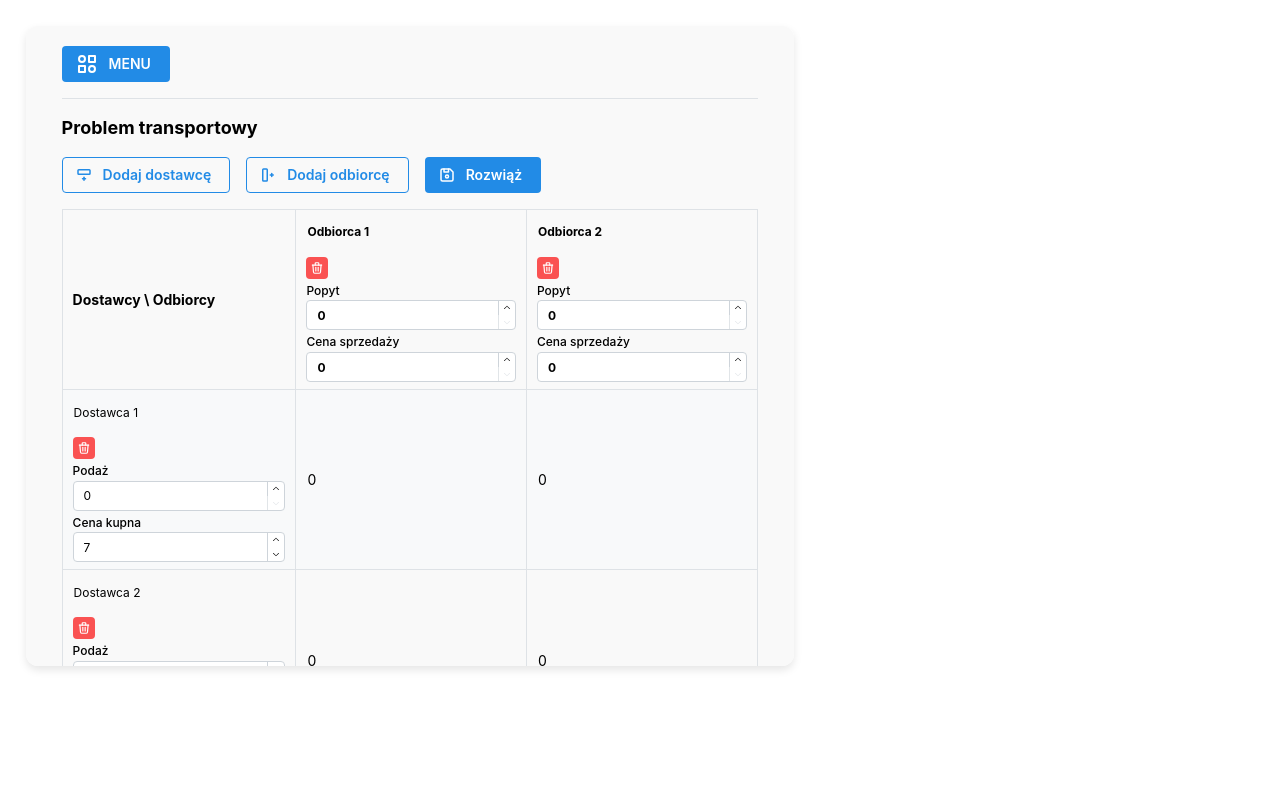
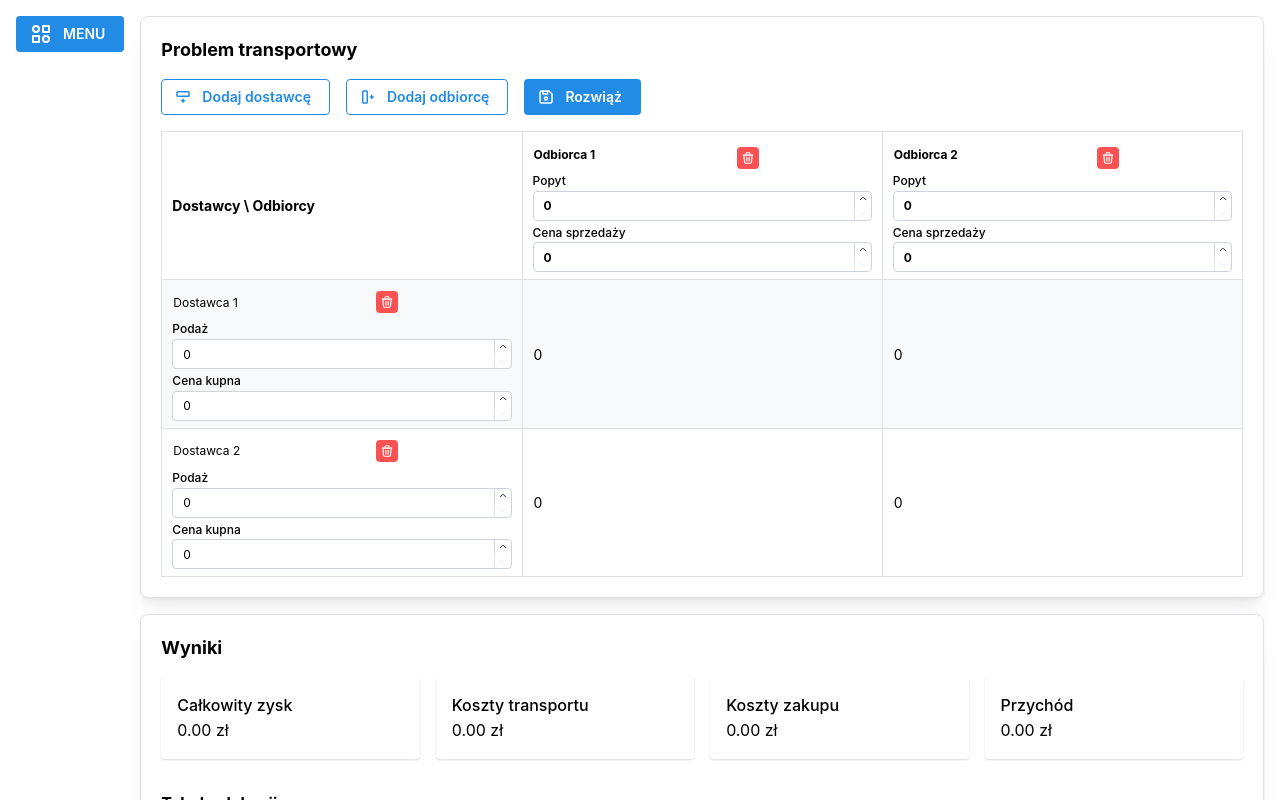
Before and after one commit to VVoytech/logistics-web-app, a React (Vite) app in the folder boil-project/: page /intermediary in a window 1280 px wide. Both pictures are taken after a click on the button "Rozwiąż". Shown: the top 800 px of the page. Built offline with nearby package versions, Linux system fonts and the light colour scheme.

Commit message:
Results display added

```diff
--- a/boil-project/src/features/intermediary/IntermediaryForm.tsx
+++ b/boil-project/src/features/intermediary/IntermediaryForm.tsx
@@ -2,7 +2,6 @@ import {
     Button,
     Card,
     Container,
-    Divider,
     Menu,
     Table,
     TextInput,
@@ -10,6 +9,9 @@ import {
     Group,
     Title,
     NumberInput,
+    Paper,
+    Text,
+    SimpleGrid,
 } from "@mantine/core";
 import {
     IconCategory2,
@@ -47,6 +49,16 @@ interface TransportSolution {
     supply: number[];
     demand: number[];
 }
+
+interface SolutionResults {
+    totalProfit?: number;
+    transportCosts?: number;
+    purchaseCosts?: number;
+    income?: number;
+    unitProfitMatrix?: number[][];
+    allocation?: number[][];
+}
+
 export const IntermediaryForm = () => {
     const navigate = useNavigate();
 
@@ -57,7 +69,7 @@ export const IntermediaryForm = () => {
                 id: 1,
                 name: "Dostawca 1",
                 supply: 0,
-                purchasePrice: 7,
+                purchasePrice: 0,
                 transportCosts: {
                     "Odbiorca 1": 0,
                     "Odbiorca 2": 0
@@ -87,6 +99,8 @@ export const IntermediaryForm = () => {
             }
         ]
     });
+
+    const [results, setResults] = useState<SolutionResults>({});
 
     const handleHome = () => navigate("/");
     const handlePost = () => navigate("/cpmpost");
@@ -198,7 +212,6 @@ export const IntermediaryForm = () => {
         });
     };
 
-
     const solveTransportProblem = () => {
         const result = proccesDataForCalculating(data);
         const unitProfitMatrix = unitProfitCalculator(result.transportCostsMatrix, result.purchaseCosts, result.sellingPrices);
@@ -231,9 +244,7 @@ export const IntermediaryForm = () => {
         let isOptimal = false;
 
         while (iteration <= 10 && !isOptimal) {
-
             const { alpha, beta } = calculateDualVariables(currentSolution);
-
             isOptimal = checkOptimality(currentSolution, alpha, beta);
 
             if (!isOptimal) {
@@ -243,13 +254,22 @@ export const IntermediaryForm = () => {
                 break;
             }
         }
+
+        const newResults: SolutionResults = {
+            totalProfit: calculateTotalProfit(unitProfitMatrix, currentSolution.allocation),
+            transportCosts: calculateTransportCosts(result.transportCostsMatrix, currentSolution.allocation, unitProfitMatrix),
+            purchaseCosts: calculatePurchaseCosts(result.purchaseCosts, currentSolution.allocation, unitProfitMatrix),
+            income: calculateIncome(result.sellingPrices, currentSolution.allocation, unitProfitMatrix),
+            allocation: currentSolution.allocation,
+            unitProfitMatrix: unitProfitMatrix
+        };
+
         console.log(unitProfitMatrix);
         console.log(currentSolution.allocation);
-        calculateTotalProfit(unitProfitMatrix, currentSolution.allocation);
-        calculateTransportCosts(result.transportCostsMatrix, currentSolution.allocation, unitProfitMatrix);
-        calculatePurchaseCosts(result.purchaseCosts, currentSolution.allocation, unitProfitMatrix);
-        calculateIncome(result.sellingPrices, currentSolution.allocation, unitProfitMatrix);
+
+        setResults(newResults);
     };
+
     const optimizeSolution = (solution: TransportSolution, alpha: number[], beta: number[]) => {
         const { allocation, profits } = solution;
         const numSuppliers = allocation.length;
@@ -277,13 +297,11 @@ export const IntermediaryForm = () => {
             return solution;
         }
 
-
         // 2. Znajdź pętlę dla wybranej zmiennej
         const loop = findLoop(allocation, enteringRow, enteringCol);
         if (!loop) {
             return solution;
         }
-
 
         // 3. Przeprowadź realokację
         const newAllocation = reallocateAlongLoop(allocation, loop);
@@ -302,7 +320,6 @@ export const IntermediaryForm = () => {
         const numRows = allocation.length;
         const numCols = allocation[0].length;
         const loop = [{ row: startRow, col: startCol }];
-
 
         // Przykład uproszczony - szukamy wiersza i kolumny z komórkami bazowymi
         for (let i = 0; i < numRows; i++) {
@@ -334,7 +351,6 @@ export const IntermediaryForm = () => {
             minAmount = Math.min(minAmount, newAllocation[row][col]);
         }
 
-
         // Przeprowadź realokację
         for (let i = 0; i < loop.length; i++) {
             const { row, col } = loop[i];
@@ -347,7 +363,6 @@ export const IntermediaryForm = () => {
 
         return newAllocation;
     };
-
 
     const checkOptimality = (solution: TransportSolution, alpha: number[], beta: number[]) => {
         let isOptimal = true;
@@ -365,50 +380,55 @@ export const IntermediaryForm = () => {
 
         return isOptimal;
     };
-    const calculateTotalProfit=(unitProfitMatrix:number[][],allocation:number[][] )=> {
+
+    const calculateTotalProfit = (unitProfitMatrix: number[][], allocation: number[][]) => {
         let totalProfit = 0;
         for (let i = 0; i < unitProfitMatrix.length; i++) {
-            for (let j = 0; j < unitProfitMatrix.length; j++) {
-                if(unitProfitMatrix[i][j]!==0) {
-                    totalProfit+=unitProfitMatrix[i][j]*allocation[i][j];
+            for (let j = 0; j < unitProfitMatrix[i].length; j++) {
+                if (unitProfitMatrix[i][j] !== 0) {
+                    totalProfit += unitProfitMatrix[i][j] * allocation[i][j];
                 }
             }
         }
-        console.log("Zysk: "+totalProfit);
-    }
-    const calculateTransportCosts =(transportCostsMatrix:number[][],allocation:number[][],unitProfitMatrix:number[][])=>{
-       let totalTransportCosts =0;
+        return totalProfit;
+    };
+
+    const calculateTransportCosts = (transportCostsMatrix: number[][], allocation: number[][], unitProfitMatrix: number[][]) => {
+        let totalTransportCosts = 0;
         for (let i = 0; i < unitProfitMatrix.length; i++) {
-            for (let j = 0; j < unitProfitMatrix.length; j++) {
-                if(unitProfitMatrix[i][j]!==0) {
-                    totalTransportCosts+=allocation[i][j]*transportCostsMatrix[i][j];
+            for (let j = 0; j < unitProfitMatrix[i].length; j++) {
+                if (unitProfitMatrix[i][j] !== 0) {
+                    totalTransportCosts += allocation[i][j] * transportCostsMatrix[i][j];
                 }
             }
         }
-        console.log("Koszty transportu: "+totalTransportCosts);
-    }
-    const calculatePurchaseCosts =(purchaseCosts:number[],allocation:number[][],unitProfitMatrix:number[][])=> {
-        let totalPurchaseCosts =0;
+        return totalTransportCosts;
+    };
+
+    const calculatePurchaseCosts = (purchaseCosts: number[], allocation: number[][], unitProfitMatrix: number[][]) => {
+        let totalPurchaseCosts = 0;
         for (let i = 0; i < unitProfitMatrix.length; i++) {
-            for (let j = 0; j < unitProfitMatrix.length; j++) {
-                if(unitProfitMatrix[i][j]!==0) {
-                    totalPurchaseCosts+=allocation[i][j]*purchaseCosts[i];
+            for (let j = 0; j < unitProfitMatrix[i].length; j++) {
+                if (unitProfitMatrix[i][j] !== 0) {
+                    totalPurchaseCosts += allocation[i][j] * purchaseCosts[i];
                 }
             }
         }
-        console.log("Koszty zakupu: "+totalPurchaseCosts);
-    }
-    const calculateIncome =(sellingPrices:number[],allocation:number[][],unitProfitMatrix:number[][])=> {
-        let income =0;
+        return totalPurchaseCosts;
+    };
+
+    const calculateIncome = (sellingPrices: number[], allocation: number[][], unitProfitMatrix: number[][]) => {
+        let income = 0;
         for (let i = 0; i < unitProfitMatrix.length; i++) {
-            for (let j = 0; j < unitProfitMatrix.length; j++) {
-                if(unitProfitMatrix[i][j]!==0) {
-                    income+=allocation[i][j]*sellingPrices[j];
+            for (let j = 0; j < unitProfitMatrix[i].length; j++) {
+                if (unitProfitMatrix[i][j] !== 0) {
+                    income += allocation[i][j] * sellingPrices[j];
                 }
             }
         }
-        console.log("Income: "+income);
-    }
+        return income;
+    };
+
     const calculateDualVariables = (solution: TransportSolution) => {
         const { allocation, profits } = solution;
         const numSuppliers = allocation.length;
@@ -442,6 +462,7 @@ export const IntermediaryForm = () => {
 
         return { alpha, beta };
     };
+
     const calculatePotentialPath = (unitProfitMatrix: number[][], supply: number[], demand: number[]) => {
         const remainingSupply = [...supply];
         const remainingDemand = [...demand];
@@ -477,25 +498,26 @@ export const IntermediaryForm = () => {
         }
 
         return allocation;
-    }
-    const unitProfitCalculator = (transportCostsMatrix: number[][], purchaseCosts: number[], sellingPrices:number[]  ) => {
+    };
+
+    const unitProfitCalculator = (transportCostsMatrix: number[][], purchaseCosts: number[], sellingPrices: number[]) => {
         const unitProfitMatrix: number[][] = transportCostsMatrix.map(row =>
             new Array(row.length).fill(0)
         );
         for (let i = 0; i < transportCostsMatrix.length; i++) {
             for (let j = 0; j < transportCostsMatrix[i].length; j++) {
-                unitProfitMatrix[i][j] = sellingPrices[j]-purchaseCosts[i]-transportCostsMatrix[i][j];
+                unitProfitMatrix[i][j] = sellingPrices[j] - purchaseCosts[i] - transportCostsMatrix[i][j];
             }
         }
         return unitProfitMatrix;
+    };
 
-    }
-    const proccesDataForCalculating =(data:TransportProblemData)=>{
+    const proccesDataForCalculating = (data: TransportProblemData) => {
         const transportCostsMatrix: number[][] = [];
 
         data.suppliers.forEach((supplier) => {
             const row = data.customers.map(customer => {
-                const customerKey =  customer.name;
+                const customerKey = customer.name;
                 return supplier.transportCosts[customerKey];
             });
 
@@ -503,13 +525,9 @@ export const IntermediaryForm = () => {
         });
 
         const supplyArray = data.suppliers.map(supplier => supplier.supply);
-
         const demandArray = data.customers.map(customer => customer.demand);
-
         const purchaseCostsArray = data.suppliers.map(supplier => supplier.purchasePrice);
-
         const sellingPricesArray = data.customers.map(customer => customer.sellingPrice || 0);
-
 
         return {
             supply: supplyArray,
@@ -518,23 +536,12 @@ export const IntermediaryForm = () => {
             sellingPrices: sellingPricesArray,
             transportCostsMatrix: transportCostsMatrix,
         };
-    }
+    };
+
     return (
-        <div style={{ display: "flex", flexDirection: "column", gap: "2vw", padding: "2vw" }}>
-            <div style={{ display: "flex", gap: "2vw", width: "100%" }}>
-                <Card
-                    shadow="md"
-                    style={{
-                        width: "60vw",
-                        height: "80vh",
-                        overflowY: "auto",
-                        padding: "20px",
-                        borderRadius: "12px",
-                        backgroundColor: "#f9f9f9",
-                        boxShadow: "0 4px 8px rgba(0, 0, 0, 0.1)",
-                    }}
-                >
-                    <Container>
+        <Container fluid p="md">
+            <Group align="flex-start" gap="md">
+                {/* Menu po lewej stronie */}
                 <Menu shadow="md" width={200}>
                     <Menu.Target>
                         <Button leftSection={<IconCategory2 />}>MENU</Button>
@@ -552,8 +559,9 @@ export const IntermediaryForm = () => {
                     </Menu.Dropdown>
                 </Menu>
 
-                        <Divider my="md" />
-
+                {/* Główna zawartość */}
+                <div style={{ flex: 1 }}>
+                    <Card shadow="md" p="lg" radius="md" withBorder>
                         <Title order={4} mb="md">Problem transportowy</Title>
 
                         <Group mb="md">
@@ -563,7 +571,12 @@ export const IntermediaryForm = () => {
                             <Button leftSection={<IconColumnInsertRight size={18} />} onClick={addCustomer} variant="outline">
                                 Dodaj odbiorcę
                             </Button>
-                            <Button leftSection={<IconDeviceFloppy size={18} />} onClick={solveTransportProblem} variant="filled" color="blue">
+                            <Button
+                                leftSection={<IconDeviceFloppy size={18} />}
+                                onClick={solveTransportProblem}
+                                variant="filled"
+                                color="blue"
+                            >
                                 Rozwiąż
                             </Button>
                         </Group>
@@ -648,14 +661,85 @@ export const IntermediaryForm = () => {
                                                 />
                                             </Table.Td>
                                         ))}
-
                                     </Table.Tr>
                                 ))}
                             </Table.Tbody>
                         </Table>
+                    </Card>
+
+                    {/* Sekcja wyników */}
+                    {results.totalProfit !== undefined && (
+                        <Card shadow="md" p="lg" radius="md" withBorder mt="md">
+                            <Title order={4} mb="md">Wyniki</Title>
+                            <SimpleGrid cols={4}>
+                                <Paper p="md" shadow="xs">
+                                    <Text fw={500}>Całkowity zysk</Text>
+                                    <Text>{results.totalProfit.toFixed(2)} zł</Text>
+                                </Paper>
+                                <Paper p="md" shadow="xs">
+                                    <Text fw={500}>Koszty transportu</Text>
+                                    <Text>{results.transportCosts?.toFixed(2)} zł</Text>
+                                </Paper>
+                                <Paper p="md" shadow="xs">
+                                    <Text fw={500}>Koszty zakupu</Text>
+                                    <Text>{results.purchaseCosts?.toFixed(2)} zł</Text>
+                                </Paper>
+                                <Paper p="md" shadow="xs">
+                                    <Text fw={500}>Przychód</Text>
+                                    <Text>{results.income?.toFixed(2)} zł</Text>
+                                </Paper>
+                            </SimpleGrid>
+
+                            {/* Tabela alokacji (pomniejszona o ostatni wiersz i kolumnę) */}
+                            <Title order={5} mt="xl" mb="sm">Tabela alokacji</Title>
+                            <Table striped highlightOnHover withTableBorder withColumnBorders mb="xl">
+                                <Table.Thead>
+                                    <Table.Tr>
+                                        <Table.Th>Dostawca \ Odbiorca</Table.Th>
+                                        {data.customers.map((customer, idx) => (
+                                            <Table.Th key={idx}>{customer.name}</Table.Th>
+                                        ))}
+                                    </Table.Tr>
+                                </Table.Thead>
+                                <Table.Tbody>
+                                    {results.allocation?.slice(0, -1).map((row, i) => (
+                                        <Table.Tr key={i}>
+                                            <Table.Td>{data.suppliers[i]?.name || `Dostawca ${i+1}`}</Table.Td>
+                                            {row.slice(0, -1).map((cell, j) => (
+                                                <Table.Td key={j}>{cell}</Table.Td>
+                                            ))}
+                                        </Table.Tr>
+                                    ))}
+                                </Table.Tbody>
+                            </Table>
+
+                            {/* Tabela zysków jednostkowych (pomniejszona o ostatni wiersz i kolumnę) */}
+                            <Title order={5} mt="xl" mb="sm">Tabela zysków jednostkowych</Title>
+                            <Table striped highlightOnHover withTableBorder withColumnBorders>
+                                <Table.Thead>
+                                    <Table.Tr>
+                                        <Table.Th>Dostawca \ Odbiorca</Table.Th>
+                                        {data.customers.map((customer, idx) => (
+                                            <Table.Th key={idx}>{customer.name}</Table.Th>
+                                        ))}
+                                    </Table.Tr>
+                                </Table.Thead>
+                                <Table.Tbody>
+                                    {results.unitProfitMatrix?.slice(0, -1).map((row, i) => (
+                                        <Table.Tr key={i}>
+                                            <Table.Td>{data.suppliers[i]?.name || `Dostawca ${i+1}`}</Table.Td>
+                                            {row.slice(0, -1).map((cell, j) => (
+                                                <Table.Td key={j}>{cell.toFixed(2)}</Table.Td>
+                                            ))}
+                                        </Table.Tr>
+                                    ))}
+                                </Table.Tbody>
+                            </Table>
+
+                        </Card>
+                    )}
+                </div>
+            </Group>
         </Container>
-                </Card>
-            </div>
-        </div>
     );
 };
```
Lines whose indentation alone changed are shown as unchanged.
